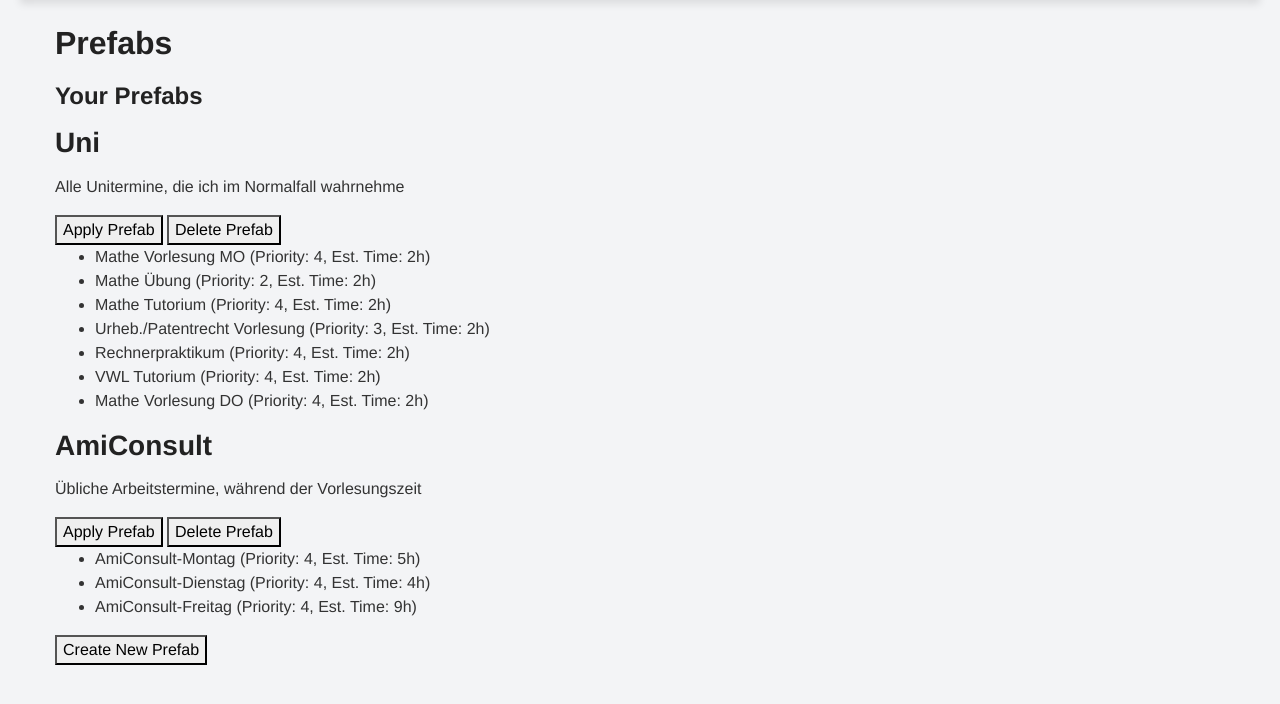
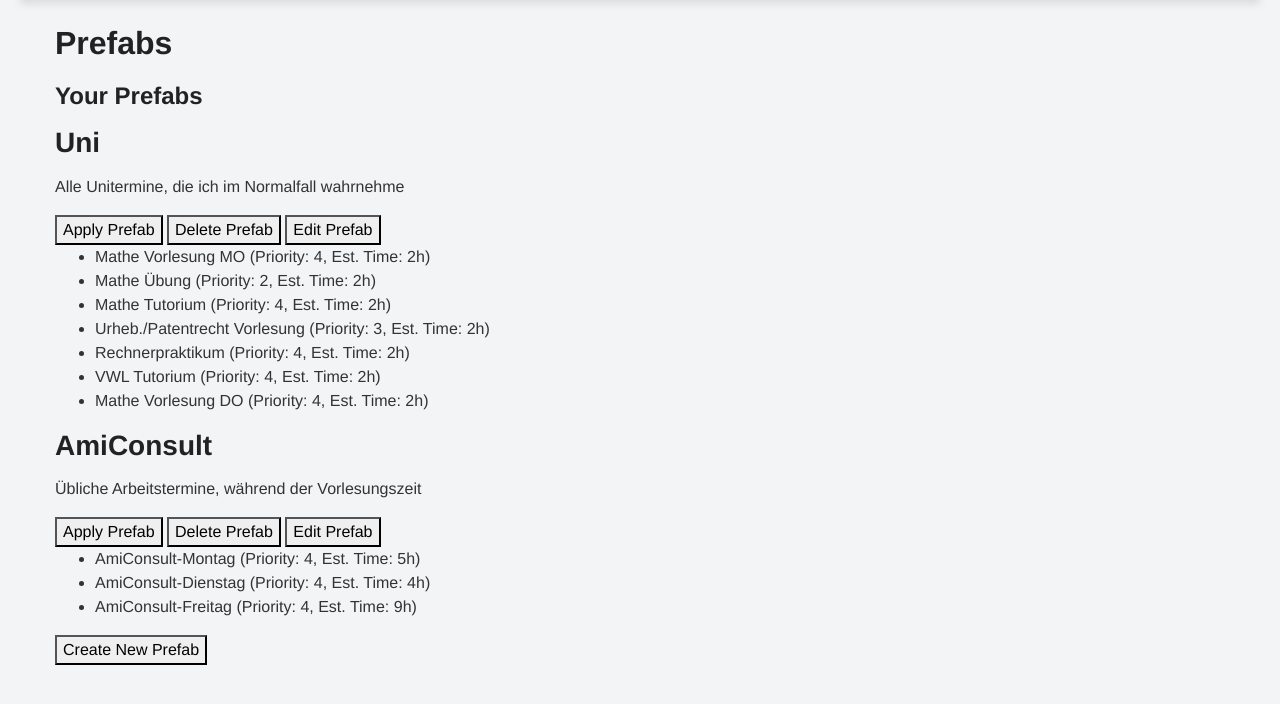
Before and after one commit to DennyOdin/planer-project, a Flask app: page /prefabs in a window 1280 px wide. Shown: the part 80-784 px from the top of the page. Run offline with Flask 3, Linux system fonts and the light colour scheme; some libraries are stand-ins or nearby versions.

Commit message:
restructured prefabs.html

```diff
--- a/app/routes.py
+++ b/app/routes.py
@@ -287,3 +287,45 @@ def apply_prefab(prefab_id):
     except Exception as e:
         db.session.rollback()
         return jsonify({'success': False, 'message': str(e)}), 500
+
+@main.route('/prefabs/<int:prefab_id>', methods=['PUT'])
+def update_prefab(prefab_id):
+    """Update an existing prefab."""
+    data = request.get_json()
+    if not data:
+        return jsonify({'success': False, 'message': 'No data provided'}), 400
+
+    try:
+        prefab = Prefab.query.get_or_404(prefab_id)
+        prefab.name = data.get('name', prefab.name)
+        prefab.description = data.get('description', prefab.description)
+
+        # Clear existing tasks and add updated ones
+        prefab.tasks.clear()
+        for task_data in data.get('tasks', []):
+            prefab_task = PrefabTask(
+                title=task_data.get('title', ''),
+                description=task_data.get('description', ''),
+                estimated_time=int(task_data.get('estimated_time', 1)),
+                priority=int(task_data.get('priority', 3)),
+            )
+            prefab.tasks.append(prefab_task)
+
+        db.session.commit()
+        return jsonify({'success': True, 'message': 'Prefab updated successfully.'})
+    except Exception as e:
+        db.session.rollback()
+        return jsonify({'success': False, 'message': str(e)}), 500
+
+
+@main.route('/prefabs/<int:prefab_id>', methods=['DELETE'])
+def delete_prefab(prefab_id):
+    """Delete a prefab."""
+    try:
+        prefab = Prefab.query.get_or_404(prefab_id)
+        db.session.delete(prefab)
+        db.session.commit()
+        return jsonify({'success': True, 'message': 'Prefab deleted successfully.'})
+    except Exception as e:
+        db.session.rollback()
+        return jsonify({'success': False, 'message': str(e)}), 500
--- a/app/templates/prefabs.html
+++ b/app/templates/prefabs.html
@@ -1,14 +1,12 @@
 {% extends "layout.html" %}
 
-{% block title %}
-Prefabs
-{% endblock %}
+{% block title %}Prefabs{% endblock %}
 
 {% block main %}
+<!-- Main Content -->
 <h1>Prefabs</h1>
 
-
-<!-- Prefab List -->
+<!-- Prefab List Section -->
 <div class="prefab-list">
     <h2>Your Prefabs</h2>
     {% if prefabs %}
@@ -16,8 +14,13 @@ Prefabs
             <div class="prefab-item" id="prefab-{{ prefab.id }}">
                 <h3>{{ prefab.name }}</h3>
                 <p>{{ prefab.description or 'No description available.' }}</p>
+
+                <!-- Prefab Action Buttons -->
                 <button class="apply-prefab" data-id="{{ prefab.id }}">Apply Prefab</button>
                 <button class="delete-prefab" data-id="{{ prefab.id }}">Delete Prefab</button>
+                <button class="edit-prefab" data-id="{{ prefab.id }}">Edit Prefab</button>
+
+                <!-- Task List -->
                 <ul>
                     {% for task in prefab.tasks %}
                         <li>
@@ -34,21 +37,22 @@ Prefabs
     {% endif %}
 </div>
 
-<!-- Create Prefab Button -->
 <button id="create-prefab-button">Create New Prefab</button>
 
-<!-- Create Prefab Modal -->
+<!-- Create Modal -->
 <div id="create-prefab-modal" class="modal">
     <div class="modal-content">
         <span class="close">&times;</span>
         <h2>Create New Prefab</h2>
         <form id="create-prefab-form">
+            <!-- Basic Info -->
             <label for="name">Prefab Name</label>
             <input type="text" id="name" name="name" required>
 
             <label for="description">Description</label>
             <textarea id="description" name="description"></textarea>
 
+            <!-- Tasks Section -->
             <h3>Tasks</h3>
             <div id="prefab-tasks"></div>
             <button type="button" id="add-task-button">Add Task</button>
@@ -58,23 +62,62 @@ Prefabs
     </div>
 </div>
 
+<!-- Edit Modal -->
+<div id="edit-prefab-modal" class="modal">
+    <div class="modal-content">
+        <span class="close">&times;</span>
+        <h2>Edit Prefab</h2>
+        <form id="edit-prefab-form">
+            <!-- Basic Info -->
+            <label for="edit-name">Prefab Name</label>
+            <input type="text" id="edit-name" name="name" required>
+
+            <label for="edit-description">Description</label>
+            <textarea id="edit-description" name="description"></textarea>
+
+            <!-- Tasks Section -->
+            <h3>Tasks</h3>
+            <div id="edit-prefab-tasks"></div>
+            <button type="button" id="edit-add-task-button">Add Task</button>
+
+            <button type="submit">Save Changes</button>
+        </form>
+    </div>
+</div>
+
 <script>
+// Main Event Listener
 document.addEventListener('DOMContentLoaded', () => {
-    // Modal Handling
+    // Create Modal Functions
+    initializeCreateModal();
+
+    // Edit Modal Functions
+    initializeEditModal();
+
+    // Delete Functions
+    initializeDeleteHandlers();
+
+    // Apply Prefab Functions
+    initializeApplyHandlers();
+});
+
+// Modal Initialization Functions
+function initializeCreateModal() {
     const modal = document.getElementById('create-prefab-modal');
-    const createPrefabButton = document.getElementById('create-prefab-button');
-    const closeModal = document.querySelector('.close');
+    const createButton = document.getElementById('create-prefab-button');
+    const closeButton = modal.querySelector('.close');
+    const tasksContainer = document.getElementById('prefab-tasks');
+    const addTaskButton = document.getElementById('add-task-button');
+    const createForm = document.getElementById('create-prefab-form');
 
-    createPrefabButton.onclick = () => modal.style.display = 'block';
-    closeModal.onclick = () => modal.style.display = 'none';
+    // Event Listeners
+    createButton.onclick = () => modal.style.display = 'block';
+    closeButton.onclick = () => modal.style.display = 'none';
     window.onclick = (event) => {
         if (event.target == modal) modal.style.display = 'none';
     };
 
-    // Adding Tasks to Prefab
-    const prefabTasksContainer = document.getElementById('prefab-tasks');
-    const addTaskButton = document.getElementById('add-task-button');
-
+    // Add Task Handler
     addTaskButton.onclick = () => {
         const taskHtml = `
             <div class="prefab-task">
@@ -90,69 +133,158 @@ document.addEventListener('DOMContentLoaded', () => {
                     </select>
                 </label>
                 <label>Estimated Time (hours):
-                    <input type="number" name="estimated_time" value="1" h="1" step="1">
+                    <input type="number" name="estimated_time" value="1" min="1" step="1">
                 </label>
                 <button type="button" class="remove-task">Remove</button>
             </div>`;
-        prefabTasksContainer.insertAdjacentHTML('beforeend', taskHtml);
+        tasksContainer.insertAdjacentHTML('beforeend', taskHtml);
     };
 
-    // Remove Task
-    prefabTasksContainer.addEventListener('click', (e) => {
+    // Remove Task Handler
+    tasksContainer.addEventListener('click', (e) => {
         if (e.target.classList.contains('remove-task')) {
             e.target.closest('.prefab-task').remove();
         }
     });
 
-    // Save Prefab
-    const createPrefabForm = document.getElementById('create-prefab-form');
-    createPrefabForm.onsubmit = async (e) => {
+    // Form Submit Handler
+    createForm.onsubmit = async (e) => {
         e.preventDefault();
+        await handleFormSubmit(createForm, 'POST', '/prefabs');
+    };
+}
 
+function initializeEditModal() {
+    const editModal = document.getElementById('edit-prefab-modal');
+    const editForm = document.getElementById('edit-prefab-form');
+    const editClose = editModal.querySelector('.close');
+    let currentEditingPrefabId = null;
+
+    // Edit Button Handlers
+    document.querySelectorAll('.edit-prefab').forEach(button => {
+        button.addEventListener('click', async () => {
+            currentEditingPrefabId = button.dataset.id;
+            await loadPrefabForEditing(currentEditingPrefabId, editModal);
+        });
+    });
+
+    // Close Handler
+    editClose.onclick = () => {
+        editModal.style.display = 'none';
+        currentEditingPrefabId = null;
+    };
+
+    // Form Submit Handler
+    editForm.onsubmit = async (e) => {
+        e.preventDefault();
+        await handleFormSubmit(editForm, 'PUT', `/prefabs/${currentEditingPrefabId}`);
+    };
+}
+
+// Helper Functions
+async function loadPrefabForEditing(prefabId, modal) {
+    try {
+        const response = await fetch(`/prefabs/${prefabId}`);
+        const prefab = await response.json();
+        populateEditForm(prefab);
+        modal.style.display = 'block';
+    } catch (error) {
+        console.error('Error:', error);
+        alert('Failed to load prefab details.');
+    }
+}
+
+function populateEditForm(prefab) {
+    document.getElementById('edit-name').value = prefab.name;
+    document.getElementById('edit-description').value = prefab.description;
+
+    const tasksContainer = document.getElementById('edit-prefab-tasks');
+    tasksContainer.innerHTML = '';
+
+    prefab.tasks.forEach(task => {
+        const taskHtml = `
+            <div class="prefab-task">
+                <input type="text" name="title" value="${task.title}" required>
+                <textarea name="description">${task.description}</textarea>
+                <label>Priority:
+                    <select name="priority">
+                        ${[1, 2, 3, 4, 5].map(p =>
+                            `<option value="${p}" ${p == task.priority ? 'selected' : ''}>${p}</option>`
+                        ).join('')}
+                    </select>
+                </label>
+                <label>Estimated Time (hours):
+                    <input type="number" name="estimated_time" value="${task.estimated_time}" min="1" step="1">
+                </label>
+                <button type="button" class="remove-task">Remove</button>
+            </div>`;
+        tasksContainer.insertAdjacentHTML('beforeend', taskHtml);
+    });
+}
+
+async function handleFormSubmit(form, method, url) {
     const tasks = [];
-        const prefabTasks = document.querySelectorAll('.prefab-task');
-
-        prefabTasks.forEach(taskElement => {
-            const task = {
+    form.querySelectorAll('.prefab-task').forEach(taskElement => {
+        tasks.push({
             title: taskElement.querySelector('input[name="title"]').value,
             description: taskElement.querySelector('textarea[name="description"]').value,
             priority: taskElement.querySelector('select[name="priority"]').value,
-                estimated_time: taskElement.querySelector('input[name="estimated_time"]').value
-            };
-            tasks.push(task);
+            estimated_time: taskElement.querySelector('input[name="estimated_time"]').value,
+        });
     });
 
     const prefabData = {
-            name: document.getElementById('name').value,
-            description: document.getElementById('description').value,
+        name: form.querySelector('[name="name"]').value,
+        description: form.querySelector('[name="description"]').value,
         tasks: tasks
     };
 
     try {
-            const response = await fetch('/prefabs', {
-                method: 'POST',
-                headers: {
-                    'Content-Type': 'application/json'
-                },
+        const response = await fetch(url, {
+            method: method,
+            headers: { 'Content-Type': 'application/json' },
             body: JSON.stringify(prefabData)
         });
 
         const result = await response.json();
         if (result.success) {
-                alert('Prefab created successfully!');
+            alert(`Prefab ${method === 'POST' ? 'created' : 'updated'} successfully!`);
             window.location.reload();
         } else {
-                alert('Error creating prefab: ' + result.message);
+            alert(`Error ${method === 'POST' ? 'creating' : 'updating'} prefab: ${result.message}`);
         }
     } catch (error) {
         console.error('Error:', error);
-            alert('Failed to create prefab. Please try again.');
+        alert(`Failed to ${method === 'POST' ? 'create' : 'update'} prefab.`);
     }
-    };
+}
 
-    // Apply Prefab
-    const applyPrefabButtons = document.querySelectorAll('.apply-prefab');
-    applyPrefabButtons.forEach(button => {
+function initializeDeleteHandlers() {
+    document.querySelectorAll('.delete-prefab').forEach(button => {
+        button.addEventListener('click', async (event) => {
+            const prefabId = event.target.dataset.id;
+            if (confirm('Are you sure you want to delete this prefab?')) {
+                try {
+                    const response = await fetch(`/delete_prefab/${prefabId}`, {
+                        method: 'DELETE',
+                    });
+                    const data = await response.json();
+                    if (data.success) {
+                        document.getElementById(`prefab-${prefabId}`).remove();
+                        alert(data.message);
+                    } else {
+                        alert(`Error: ${data.message}`);
+                    }
+                } catch (error) {
+                    console.error('Error:', error);
+                }
+            }
+        });
+    });
+}
+
+function initializeApplyHandlers() {
+    document.querySelectorAll('.apply-prefab').forEach(button => {
         button.onclick = async () => {
             const prefabId = button.getAttribute('data-id');
             try {
@@ -172,27 +304,6 @@ document.addEventListener('DOMContentLoaded', () => {
             }
         };
     });
-    // Deleting Prefabs
-    document.querySelectorAll('.delete-prefab').forEach(button => {
-        button.addEventListener('click', (event) => {
-            const prefabId = event.target.dataset.id;
-            if (confirm('Are you sure you want to delete this prefab?')) {
-                fetch(`/delete_prefab/${prefabId}`, {
-                    method: 'DELETE',
-                })
-                .then(response => response.json())
-                .then(data => {
-                    if (data.success) {
-                        document.getElementById(`prefab-${prefabId}`).remove();
-                        alert(data.message);
-                    } else {
-                        alert(`Error: ${data.message}`);
 }
-                })
-                .catch(error => console.error('Error:', error));
-            }
-        });
-    });
-});
 </script>
 {% endblock %}
```
Also changed, not shown: app/templates/index.html (line endings or trailing spaces), instance/planner.db. Lines whose indentation alone changed are shown as unchanged.
